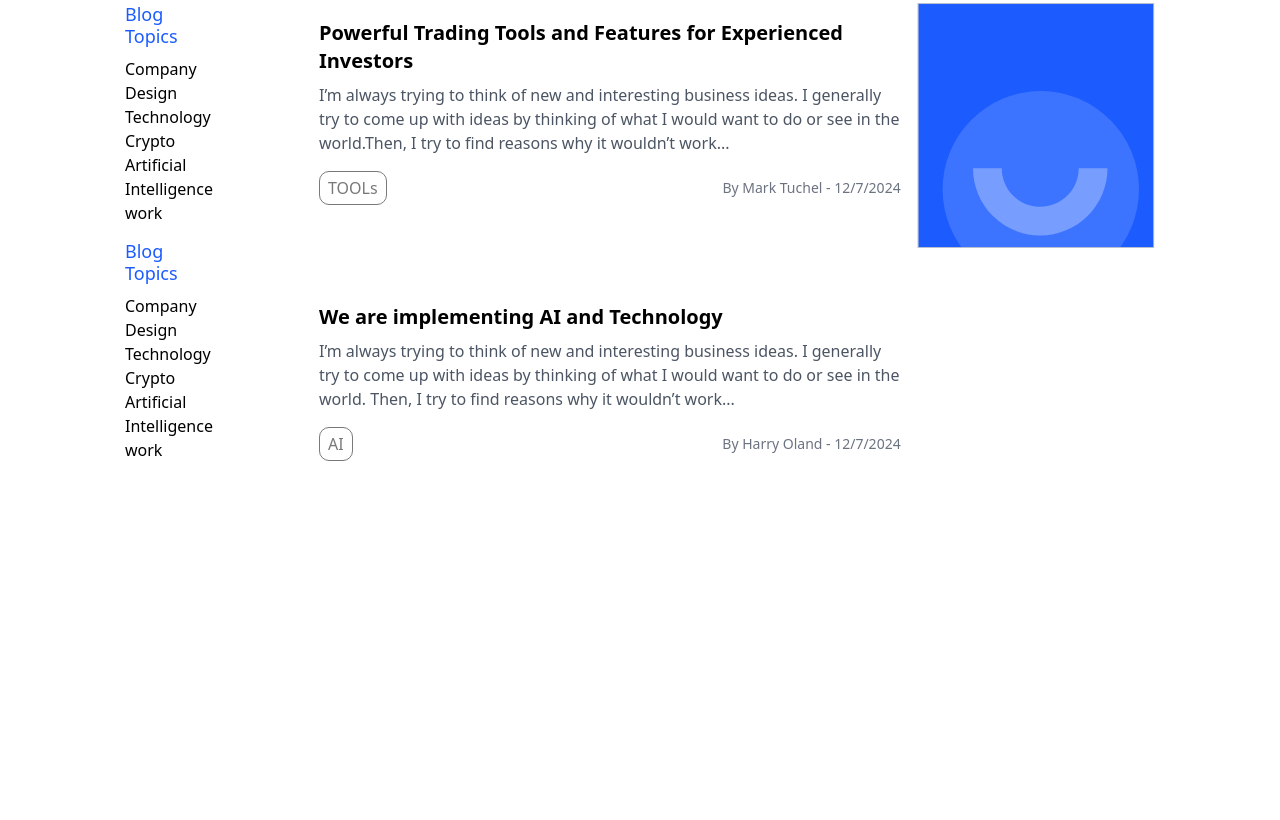
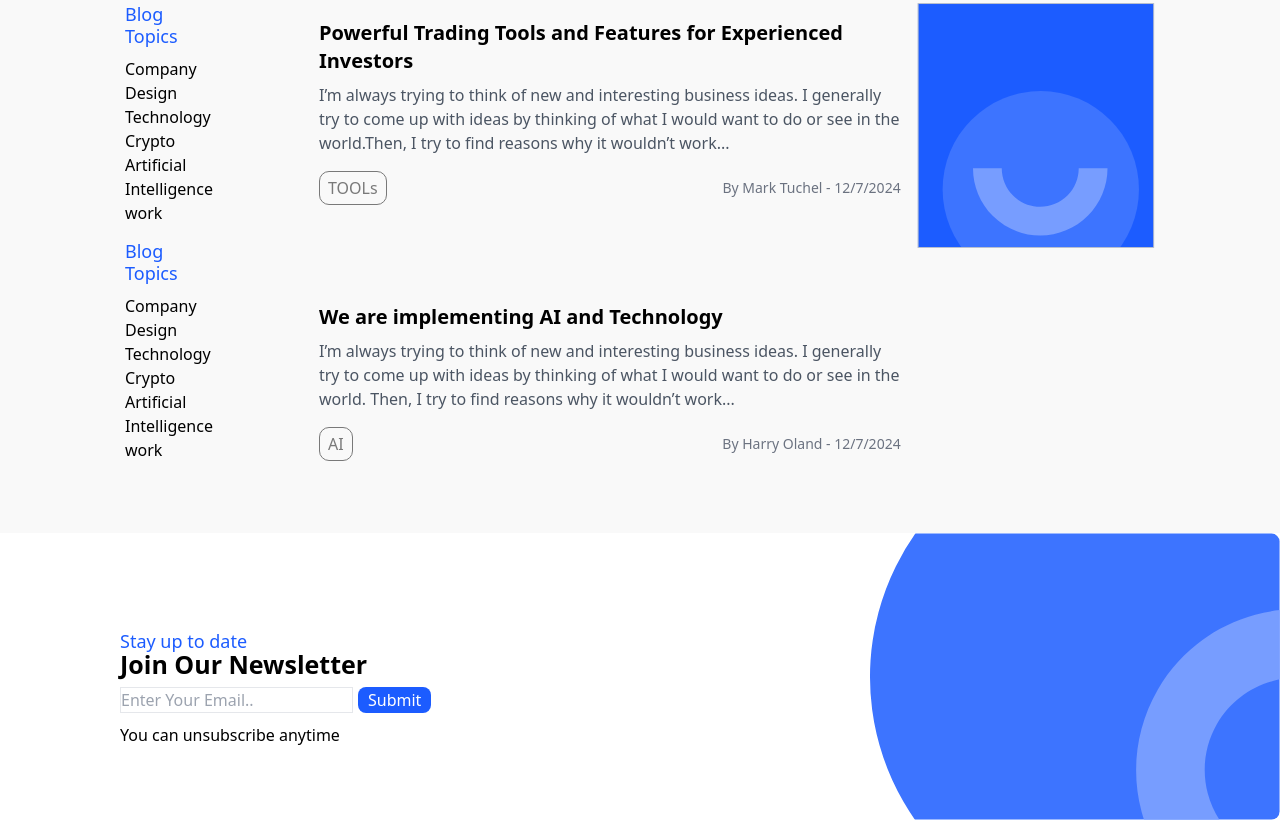
Before and after one commit to ishraqkhan12/hackathone-html-css-js-firebase, a plain HTML site: page index.html in a window 1280 px wide. Shown: the part 377-1197 px from the top of the page. Before the commit the page ends 910 px from the top, so only its background shows below. Drawn offline with nearby package versions, Linux system fonts and the light colour scheme.

Commit message:
Update index.html

```diff
--- a/index.html
+++ b/index.html
@@ -12,7 +12,7 @@
 </head>
 
 <body>
-    <div class=" flex flex-col [100vh]  px-[100px] py-[40px] gap-[30px]">
+    <div class=" flex flex-col [100vh]  px-[100px] py-[40px] gap-[30px] bg-[#F9F9F9]">
         <div class="flex  gap-[40px]">
             <div class="flex justify-center items-center ">
                 <img src="./images/Ellipse 1.svg" alt="">
@@ -110,6 +110,18 @@
         </div>
     </div>
 
+    <img src="./images/Frame 27.svg" alt="">
+
+
+    <div class="flex flex-col gap-[10px] ms-[120px] mt-[-190px]">
+        <div><p class="text-[#1C5CFF] font-[500] text-[18px] leading-[22px]">Stay up to date</p>
+           <p class="text-[#000000] font-[700] text-[25px] leading-[25px]">Join Our Newsletter</p>
+      </div>
+       <div class="flex gap-[5px]"> <input type="email" placeholder="Enter Your Email.." class="border">
+          <button class=" bg-[#1C5CFF] text-white px-[10px] rounded-[8px]">Submit</button>
+      </div>
+        <p>You can unsubscribe anytime</p>
+    </div>
 <script src="./app.js"></script>
 </body>
 
```
